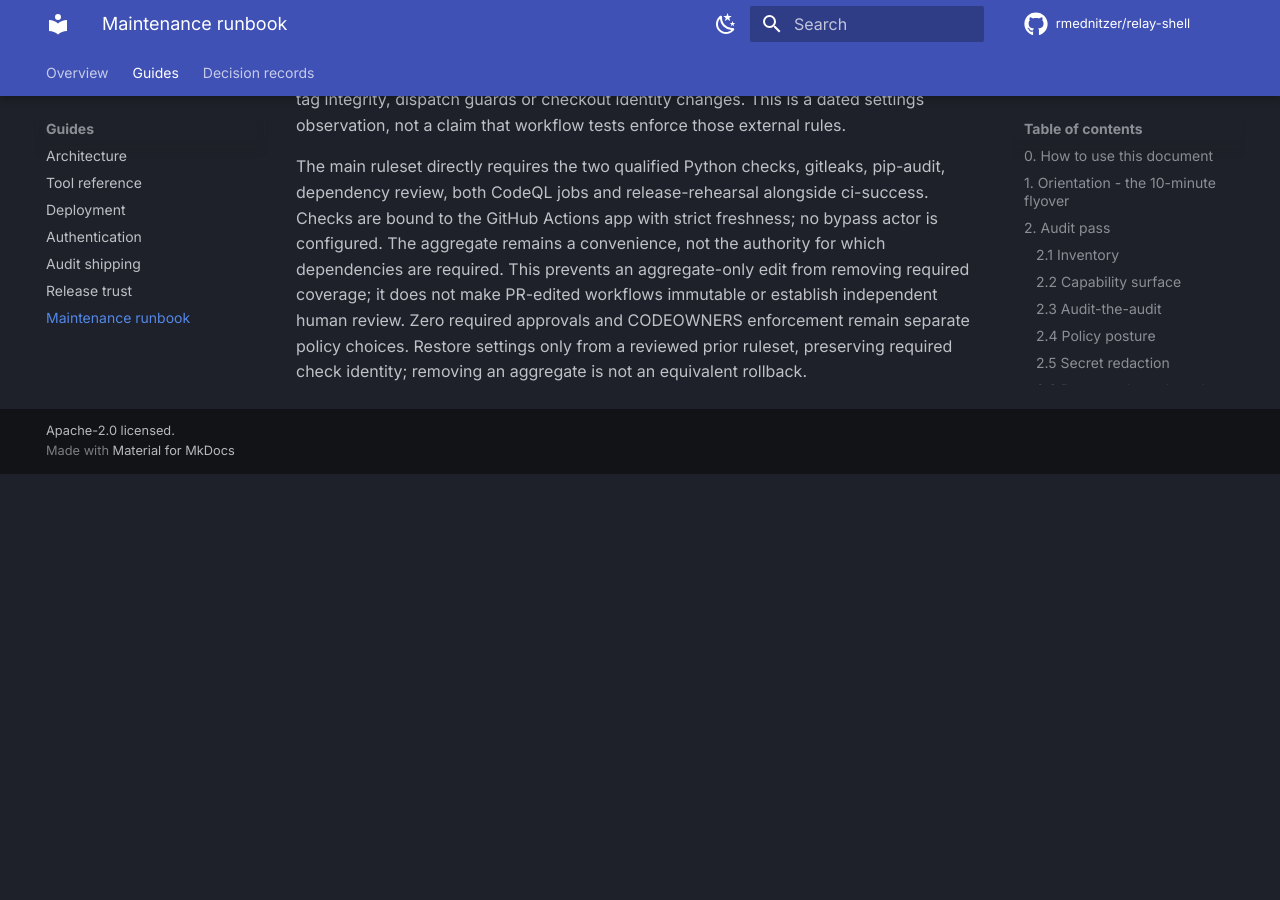
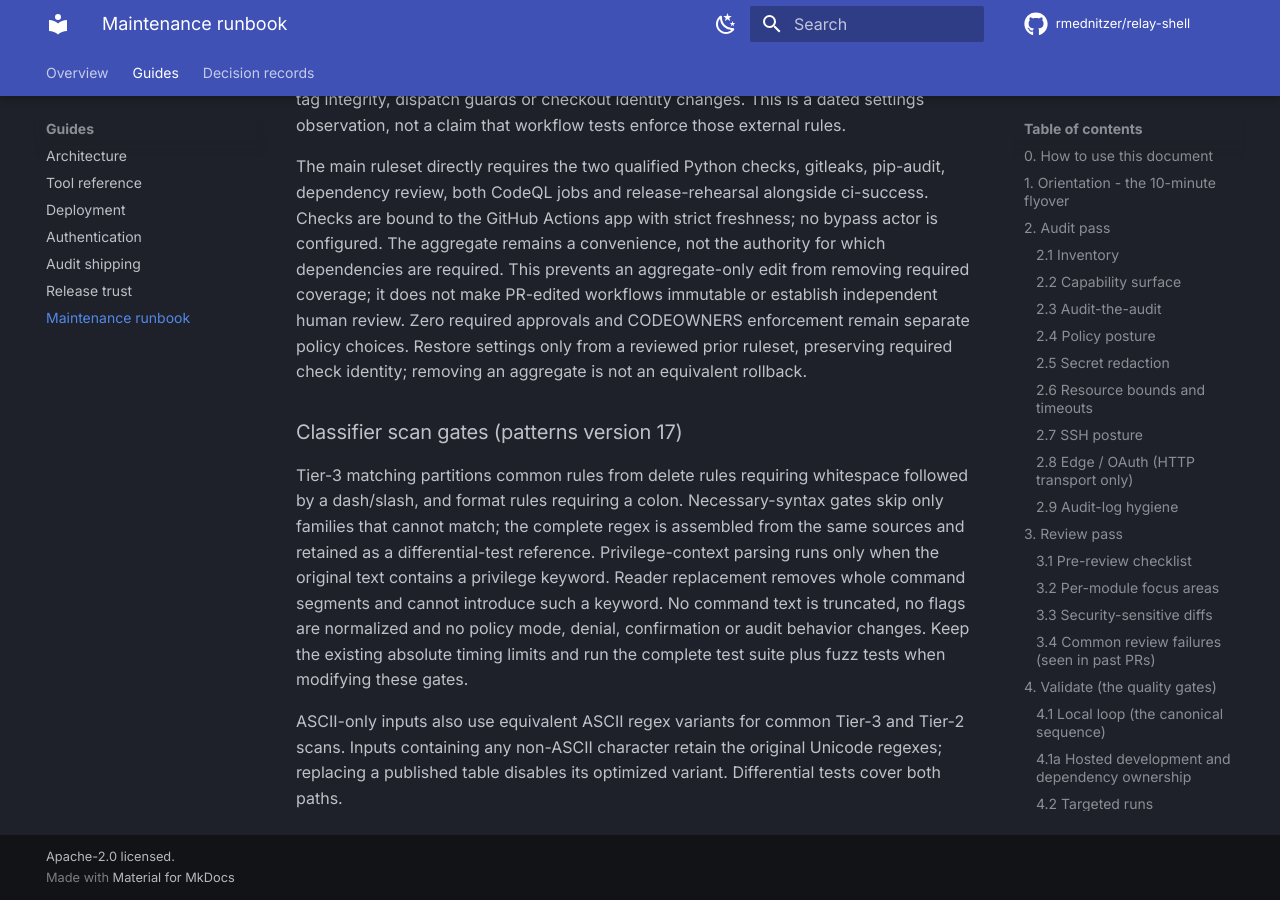
Before and after one commit to rmednitzer/relay-shell, an MkDocs documentation site: the page built from docs/runbook.md, in a window 1280 px wide and 900 px high, scrolled down 32758 px. Built offline with MkDocs 1.6.1 and Material for MkDocs 9.7.7, drawn with Linux system fonts in a browser that asks for light colours; comment, search, counter and statistics services are not loaded; before the commit the page ends 33232 px from its top, so only the background shows below that.

Commit message:
Optimize classifier scans without changing admission semantics (#272)
Co-authored-by: Codex <codex@openai.com>

````diff
--- a/docs/adr/0003-tiered-authority.md
+++ b/docs/adr/0003-tiered-authority.md
@@ -148,3 +148,26 @@ review.
 nothing) the tier and basis now also reach the caller as a trailing `[NOTICE ...]` line for
 Tier 2 and Tier 3 calls. Admission rules are unchanged. See
 [ADR 0013](0013-open-by-default-with-unsafe-notices.md).
+
+
+## 2026-11-02: equivalent scan gates (patterns version 17)
+
+This performance repair addresses SC-4/UCA-4 without changing SC-1/SC-2
+classification intent. The risk is a false-negative prefilter (H-1/UCA-1), so
+gates use necessary syntax only: every separated delete rule consumes whitespace
+immediately before a dash or slash; the drive-format rule consumes a colon. The
+complete matcher and optimized matcher share rule sources. Unicode whitespace,
+positive/near-miss fixtures, generated command sequences and arbitrary Unicode
+inputs compare the optimized path to the full matcher. The privilege fast path
+skips context processing only when no original privilege keyword exists; replacing
+whole reader segments with a space cannot create one. Regex heuristics remain
+heuristics, not containment. No new dependency or runtime posture change.
+
+Rollback restores the previous complete runtime. Acceptance requires unchanged
+classification on the regression corpus, existing timing limits, full tests and
+fuzz gates; measured improvements are host- and workload-dependent.
+
+ASCII-only inputs also use equivalent ASCII regex variants for common Tier-3
+and Tier-2 scans. Inputs containing any non-ASCII character retain the original
+Unicode regexes; replacing a published table disables its optimized variant.
+Differential tests cover both paths.
--- a/docs/architecture.md
+++ b/docs/architecture.md
@@ -27,6 +27,13 @@ MCP client (Claude / Inspector / SDK)
                  \                              /
                   \---- SessionRegistry -------/   (unified local + SSH PTYs)
 ```
+
+Tier classification uses the shared pattern tables. Necessary-syntax gates skip
+delete/format rule families only when their required syntax is absent. The full
+Tier-3 regex remains the reference and replacement contract; replacing it disables
+the built-in optimization. Privilege context is parsed only when a privilege
+keyword is present. These optimizations do not truncate input or alter policy
+precedence.
 
 ## Request lifecycle
 
@@ -180,3 +187,8 @@ bounds), see [`runbook.md`](runbook.md) §2. The reproducible validation
 pass against the upstream `mcp` / `asyncssh` / OAuth surfaces lives in
 [ADR 0005](adr/0005-codebase-validation.md), which records the
 methodology and the most recent pass outcome.
+
+ASCII-only inputs also use equivalent ASCII regex variants for common Tier-3
+and Tier-2 scans. Inputs containing any non-ASCII character retain the original
+Unicode regexes; replacing a published table disables its optimized variant.
+Differential tests cover both paths.
--- a/docs/runbook.md
+++ b/docs/runbook.md
@@ -1186,3 +1186,21 @@ it does not make PR-edited workflows immutable or establish independent human
 review. Zero required approvals and CODEOWNERS enforcement remain separate policy
 choices. Restore settings only from a reviewed prior ruleset, preserving required
 check identity; removing an aggregate is not an equivalent rollback.
+
+
+### Classifier scan gates (patterns version 17)
+
+Tier-3 matching partitions common rules from delete rules requiring whitespace
+followed by a dash/slash, and format rules requiring a colon. Necessary-syntax
+gates skip only families that cannot match; the complete regex is assembled from
+the same sources and retained as a differential-test reference. Privilege-context
+parsing runs only when the original text contains a privilege keyword. Reader
+replacement removes whole command segments and cannot introduce such a keyword.
+No command text is truncated, no flags are normalized and no policy mode, denial,
+confirmation or audit behavior changes. Keep the existing absolute timing limits
+and run the complete test suite plus fuzz tests when modifying these gates.
+
+ASCII-only inputs also use equivalent ASCII regex variants for common Tier-3
+and Tier-2 scans. Inputs containing any non-ASCII character retain the original
+Unicode regexes; replacing a published table disables its optimized variant.
+Differential tests cover both paths.
````
Also changed, not shown: CHANGELOG.md (+7 -0 lines), 4 other files.
